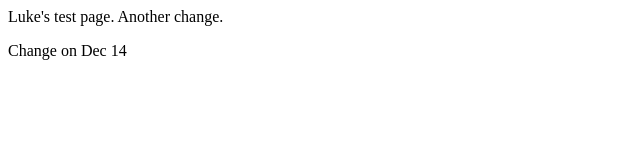
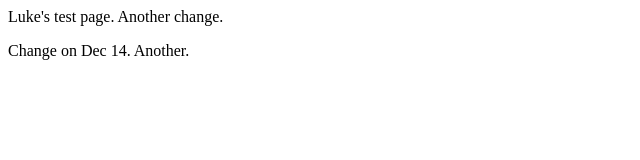
Before and after one commit to luke-penrod/test-training, a plain HTML site: page index.html in a window 1280 px wide. Shown: the full height of the page, 0-640 px from the left. Drawn offline with Linux system fonts and the light colour scheme.

Commit message:
Update index.html

```diff
--- a/index.html
+++ b/index.html
@@ -3,5 +3,5 @@
     <script src="AppMeasurement.js"></script>
     <script src="MyVariables.js"></script>
     <body><p>Luke's test page. Another change.</p>
-    <p>Change on Dec 14</p></body>
+    <p>Change on Dec 14. Another.</p></body>
 </html>
```
